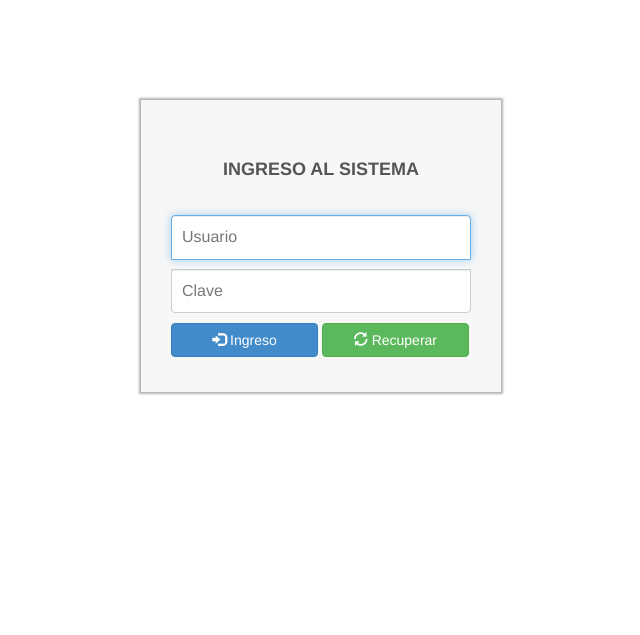
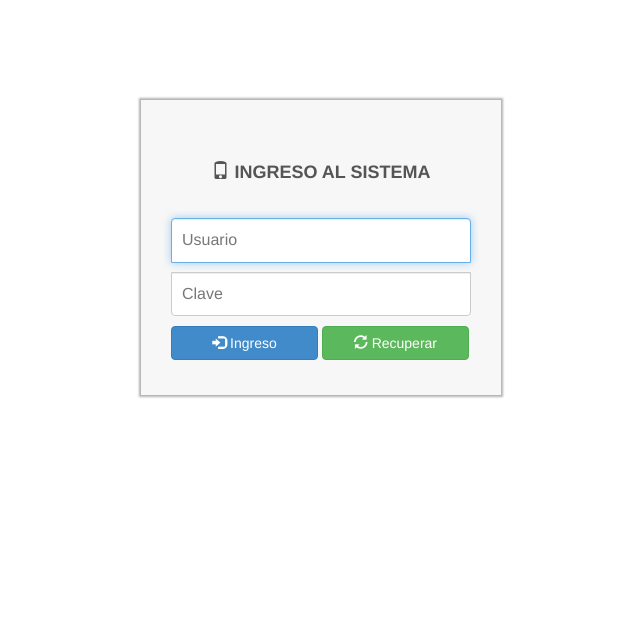
Before and after one commit to proyectosNival/sivz, a PHP site: page / in a window 1280 px wide. Shown: the top 635 px of the page, without its empty margins (319-959 px from the left). Run offline with PHP 8.4, Linux system fonts and the light colour scheme.

Commit message:
Cambio en el ingreso
se puso fondo en el css y el pinche iconito en el index

```diff
--- a/css/signin.css
+++ b/css/signin.css
@@ -1,6 +1,6 @@
 body {
   margin-top: 50px;
-  /*background-image: url("img/nivalogo.png");*/*/
+  background-image: url("../img/nivalogo.png");
   background-repeat: no-repeat;
   background-position: right bottom;
   background-attachment: fixed;
--- a/index.html
+++ b/index.html
@@ -33,7 +33,7 @@
     <div class="row">
       <div class="col-sm-6 col-md-4 col-md-offset-4">
         <div class="account-wall">
-          <h1 class="text-center login-title">INGRESO AL SISTEMA</h1>
+          <h1 class="text-center login-title"><span class="glyphicon glyphicon-phone"></span> INGRESO AL SISTEMA</h1>
           <form class="form-signin" id="form_loginUsuario">
             <input type="text" id="txt_loginUsuario" name="txt_loginUsuario" class="form-control" placeholder="Usuario" required autofocus>
             <input type="password" id="txt_loginPass" name="txt_loginPass" class="form-control" placeholder="Clave" required>
```
